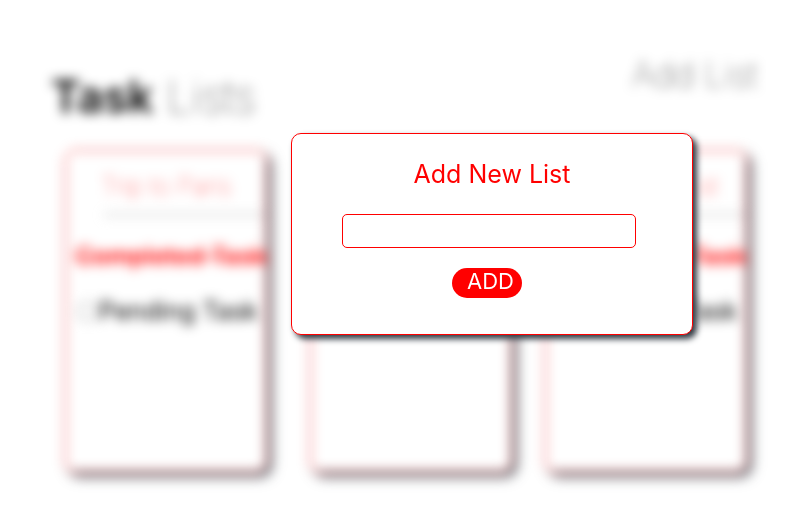
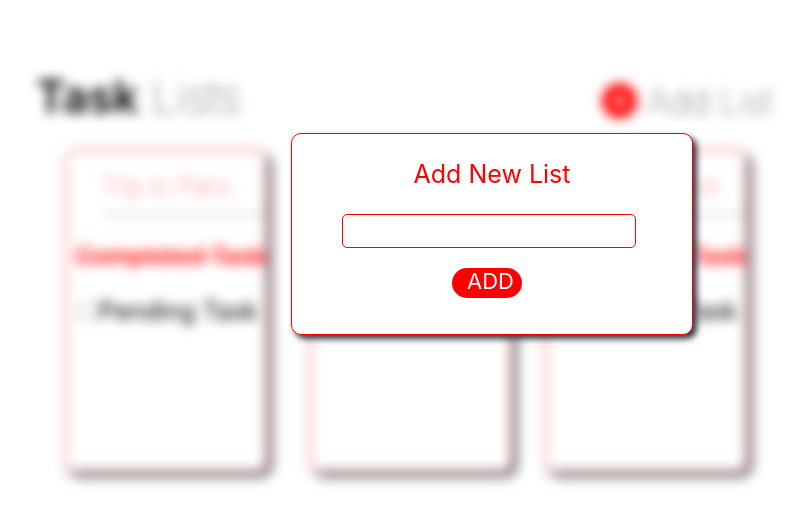
Before and after one commit to KarthickM98/cssproject, a plain HTML site: page index3.html in a window 1280 px wide. Shown: the part 127-652 px from the top of the page, without its empty margins (209-1013 px from the left). Drawn offline with Linux system fonts and the light colour scheme.

Commit message:
a link was added

```diff
--- a/index3.html
+++ b/index3.html
@@ -6,6 +6,7 @@
     <meta name="viewport" content="width=device-width, initial-scale=1.0">
     <title>AddList</title>
     <link rel="stylesheet" href="./index.css">
+    <link rel="stylesheet" href="https://cdnjs.cloudflare.com/ajax/libs/font-awesome/6.0.0-beta2/css/all.min.css" integrity="sha512-YWzhKL2whUzgiheMoBFwW8CKV4qpHQAEuvilg9FAn5VJUDwKZZxkJNuGM4XkWuk94WCrrwslk8yWNGmY1EduTA==" crossorigin="anonymous" referrerpolicy="no-referrer" />
 </head>
 <body>
     <!-- add task in home -->
```
